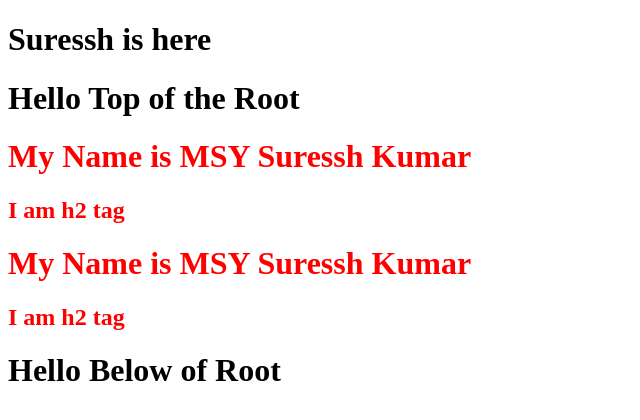
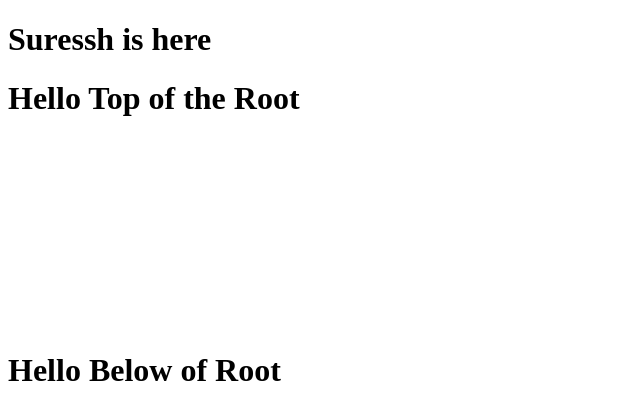
Before and after one commit to Mamidisetty/namaste-react, a website built with Parcel: page index.html in a window 1280 px wide. Shown: the whole page, without its empty margins (0-640 px from the left). Built offline with nearby package versions, Linux system fonts and the light colour scheme.

Commit message:
eposide-1

```diff
--- a/index.css
+++ b/index.css
@@ -1,3 +1,3 @@
 #parent{
-    color: red;
+    color: white;
 }
```
Also changed, not shown: App.js (+6 -3 lines), package.json (added, +124 -0 lines), README.md, dist/index.html (added), 8 other files.
